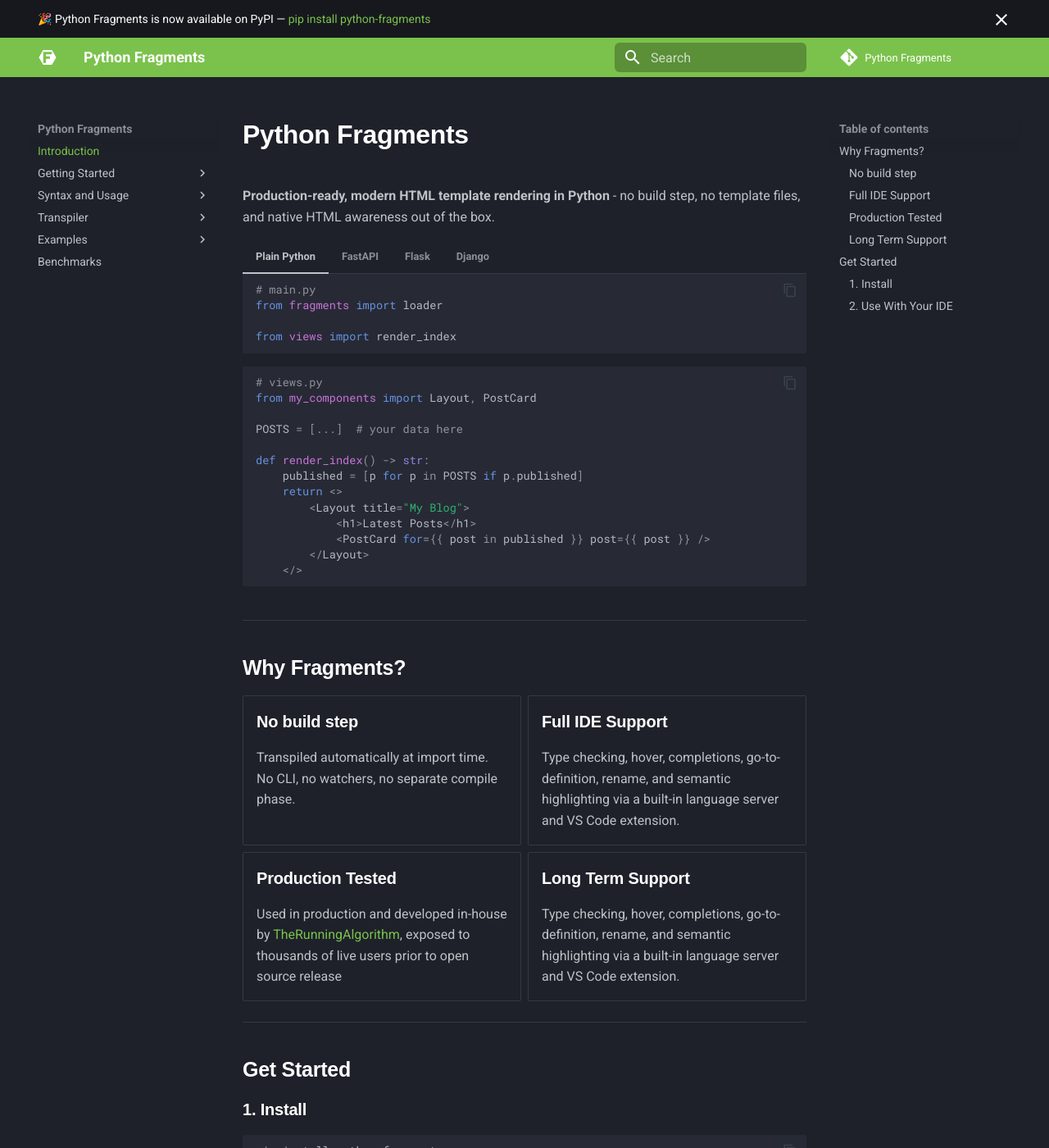
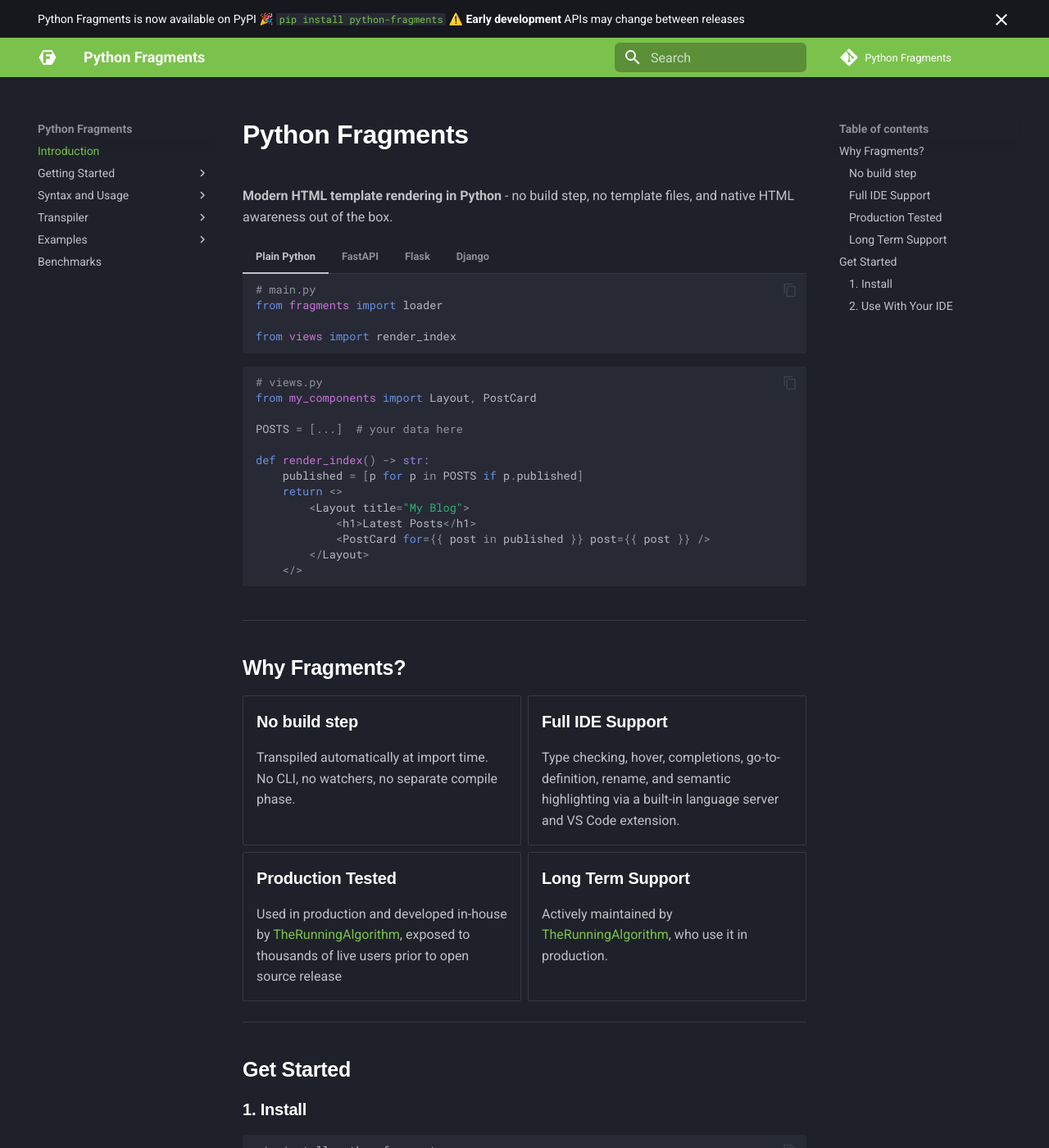
Before and after one commit to TheRunningAlgorithm2/python-fragments, an MkDocs documentation site: the page built from docs/index.md, in a window 1280 px wide and 1400 px high. Shown: the whole window at 82% size. Built offline with MkDocs 1.6.1 and Material for MkDocs 9.7.7, drawn with Linux system fonts in a browser that asks for light colours; some web fonts are replaced; comment, search, counter and statistics services are not loaded.

Commit message:
Updated docs for public visibility

```diff
--- a/docs/index.md
+++ b/docs/index.md
@@ -1,6 +1,6 @@
 # Python Fragments
 
-**Production-ready, modern HTML template rendering in Python** - no build step, no template files, and native HTML awareness out of the box.
+**Modern HTML template rendering in Python** - no build step, no template files, and native HTML awareness out of the box.
 
 === "Plain Python"
 
@@ -140,7 +140,7 @@
 
 -   ### Long Term Support
 
-    Type checking, hover, completions, go-to-definition, rename, and semantic highlighting via a built-in language server and VS Code extension.
+    Actively maintained by [TheRunningAlgorithm](https://www.therunningalgorithm.com), who use it in production.
 
 </div>
 
--- a/docs/overrides/main.html
+++ b/docs/overrides/main.html
@@ -1,6 +1,7 @@
 {% extends "base.html" %}
 
 {% block announce %}
-  🎉 Python Fragments is now available on PyPI —
-  <a href="https://pypi.org/project/python-fragments/">pip install python-fragments</a>
+  Python Fragments is now available on PyPI 🎉
+  <a href="https://pypi.org/project/python-fragments/"><code>pip install python-fragments</code></a>
+  ⚠️ <b>Early development</b> APIs may change between releases
 {% endblock %}
--- a/pyproject.toml
+++ b/pyproject.toml
@@ -8,7 +8,7 @@
 description = "Modern HTML template rendering in Python"
 authors = [{ name = "The Running Algorithm", email = "services@therunningalgorithm.info" }]
 readme = "README.md"
-license = { text = "Proprietary" }
+license = { file = "LICENSE" }
 requires-python = ">=3.12"
 dependencies = []
 
```
Also changed, not shown: .claude/skills/update-docs/SKILL.md (deleted, +0 -19 lines), CLAUDE.md (+1 -5 lines), README.md (+4 -0 lines), docs/getting-started/installation.md (+1 -1 lines), 2 other files.
